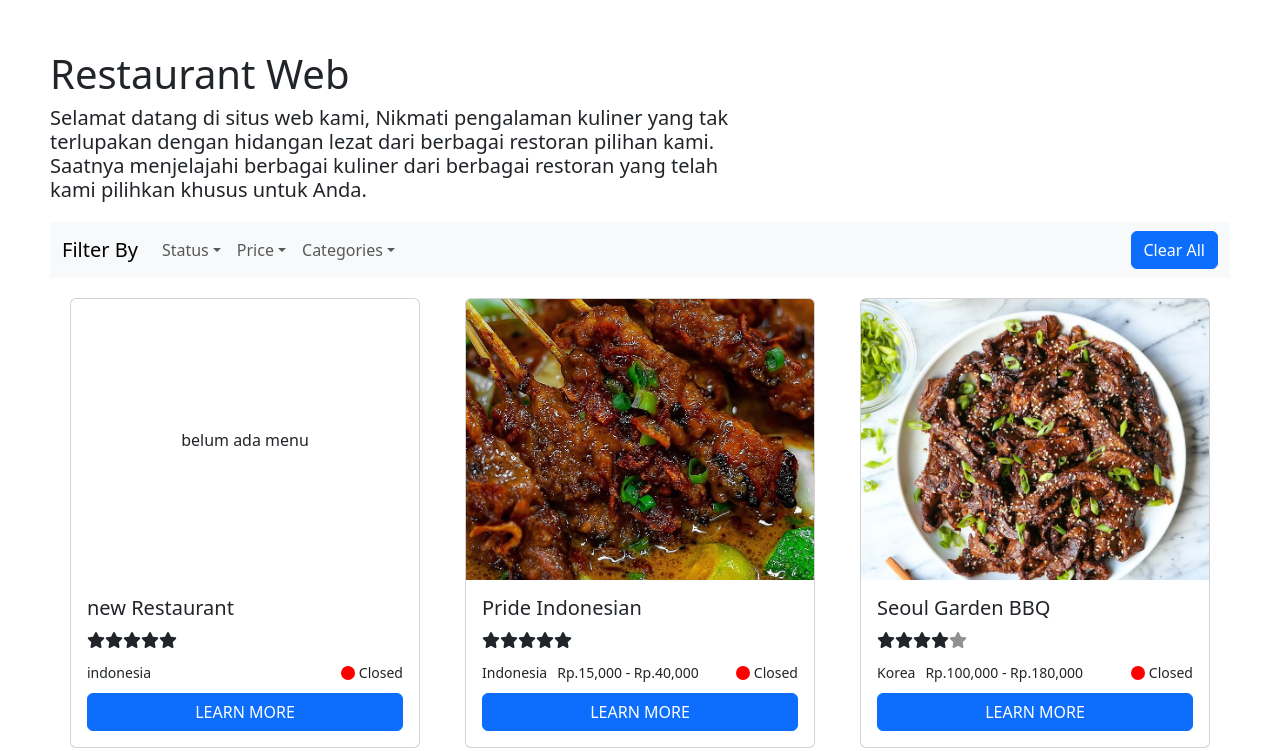
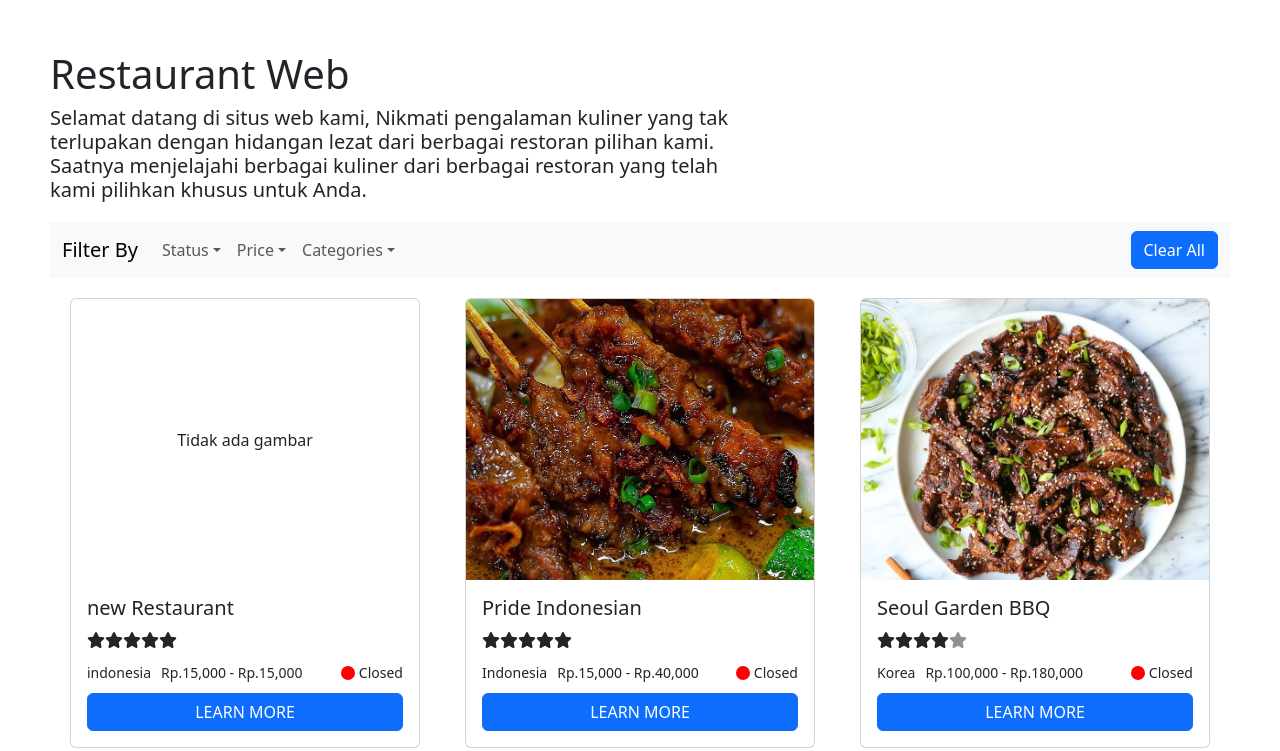
Before and after one commit to Handikaalfalaq/FrontendDevReactjs-handikaalfalaq, a React (Create React App) app: page / in a window 1280 px wide. Shown: the top 751 px of the page. Built offline with nearby package versions, Linux system fonts and the light colour scheme; data requests are answered from the project's data file.

Commit message:
menambahkan fungsi kondisi ketika gambar tidak ada

```diff
--- a/data/db.json
+++ b/data/db.json
@@ -3,7 +3,15 @@
     {
       "namaRestaurant": "new Restaurant",
       "jenisMakanan": "indonesia",
-      "daftarMenu": [],
+      "daftarMenu": [
+        {
+          "namaMenu": "sate ayam",
+          "harga": "15000",
+          "ratingMenu": "5",
+          "imageMenu": "abc",
+          "informasiMenu": "sate"
+        }
+      ],
       "ratingRestaurant": 5,
       "status": {
         "jamBuka": "18:30",
--- a/src/component/page/detailView/detailView.jsx
+++ b/src/component/page/detailView/detailView.jsx
@@ -78,7 +78,11 @@ function DetailView() {
             <div className="bodyDetailView">
               {dataDetileView.daftarMenu.map((data, index) => (
                 <Card className="cardDetailView" key={index}>
-                  <div className='imageDetailView' style={{ backgroundImage: `url(${FolderImage[data.imageMenu]})`}}></div>
+                  {FolderImage[data.imageMenu] ? (
+                    <div className='imageDetailView' style={{ backgroundImage: `url(${FolderImage[data.imageMenu]})`}}></div>
+                  ) : (
+                    <div className='imageSection'>Tidak ada gambar</div>
+                  )}
                   <Card.Body>
                     <Card.Title>{data.namaMenu}</Card.Title>
                     <div style={{ display: 'flex' }}>
--- a/src/component/page/main/section.jsx
+++ b/src/component/page/main/section.jsx
@@ -105,9 +105,13 @@ function Section({status, price, categories}) {
         {newDataJsonSlice.map((data, index) => (
           <Card className='cardSection' key={index}>
             {data.daftarMenu.length !== 0 ? (
-              <div className='imageSection' style={{ backgroundImage: `url(${FolderImage[data.daftarMenu[0].imageMenu]})` }}></div>
+              FolderImage[data.daftarMenu[0].imageMenu] ? (
+                <div className='imageSection' style={{ backgroundImage: `url(${FolderImage[data.daftarMenu[0].imageMenu]})` }}></div>
+              ) : (
+                <div className='imageSection'>Tidak ada gambar</div>
+              )
             ) : (
-              <div className='imageSection'> belum ada menu</div>
+              <div className='imageSection'>belum ada menu</div>
             )}
             <Card.Body>
               <Card.Title className='titleSection'>{data.namaRestaurant}</Card.Title>
--- a/src/component/page/modal/modalTambahMenu.jsx
+++ b/src/component/page/modal/modalTambahMenu.jsx
@@ -34,7 +34,6 @@ function ModalTambahMenu({show, onHide, id}) {
                 imageMenu: formTambahMenu.imageMenu.replace(/\s+/g, ''),
                 informasiMenu: formTambahMenu.informasiMenu,
             }
-            console.log("formData", formData);
 
             const request = await axios.get(API_URL + "restaurants/" + detailRestaurant[0].id );
             request.data.daftarMenu.push(formData)
```
